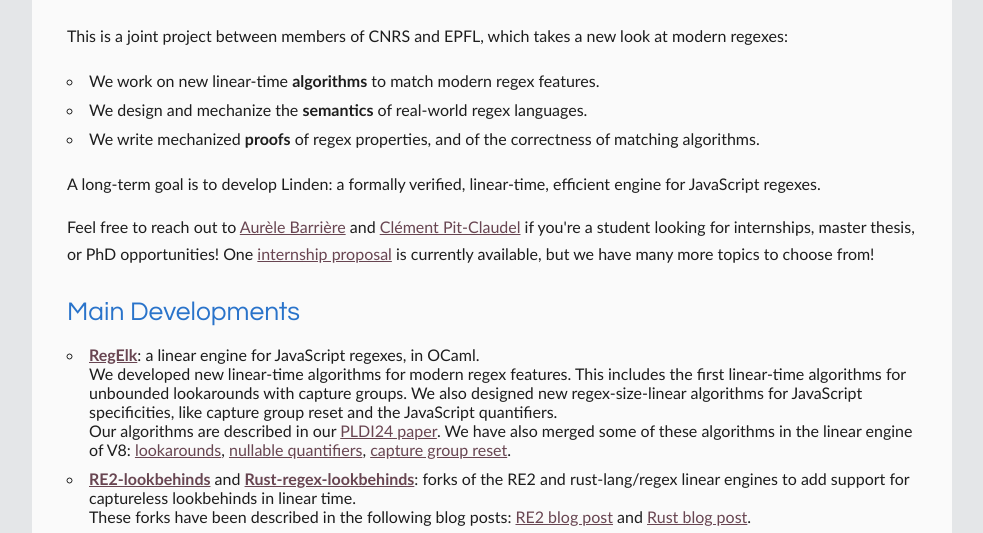
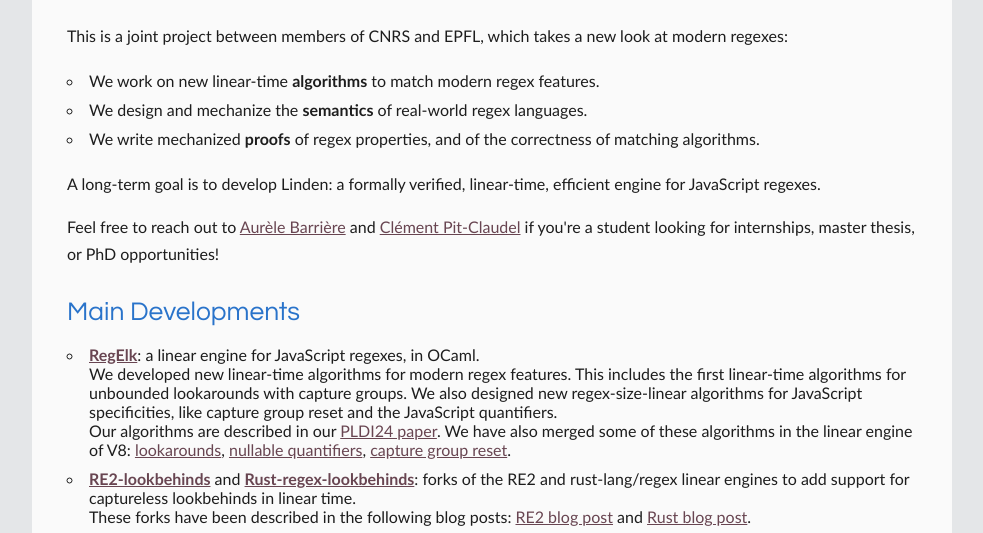
Before and after one commit to LindenRegex/lindenregex.github.io, a plain HTML site: page index.html in a window 1280 px wide. Shown: the part 253-786 px from the top of the page, without its empty margins (148-1131 px from the left). Drawn offline with Linux system fonts and the light colour scheme.

Commit message:
remove internship offer

```diff
--- a/index.html
+++ b/index.html
@@ -34,7 +34,7 @@
 	</p>
 
 	<p>
-	  Feel free to reach out to <a href="https://aurele-barriere.github.io/">Aurèle Barrière</a> and <a href="https://pit-claudel.fr/clement/">Clément Pit-Claudel</a> if you're a student looking for internships, master thesis, or PhD opportunities! One <a href="https://aurele-barriere.github.io/proposals/regex_eq_theory.pdf">internship proposal</a> is currently available, but we have many more topics to choose from!
+	  Feel free to reach out to <a href="https://aurele-barriere.github.io/">Aurèle Barrière</a> and <a href="https://pit-claudel.fr/clement/">Clément Pit-Claudel</a> if you're a student looking for internships, master thesis, or PhD opportunities! <!-- One <a href="https://aurele-barriere.github.io/proposals/regex_eq_theory.pdf">internship proposal</a> is currently available, but we have many more topics to choose from! -->
 	</p>
 
 	<a name="developments"></a><h1>Main Developments</h1>
```
